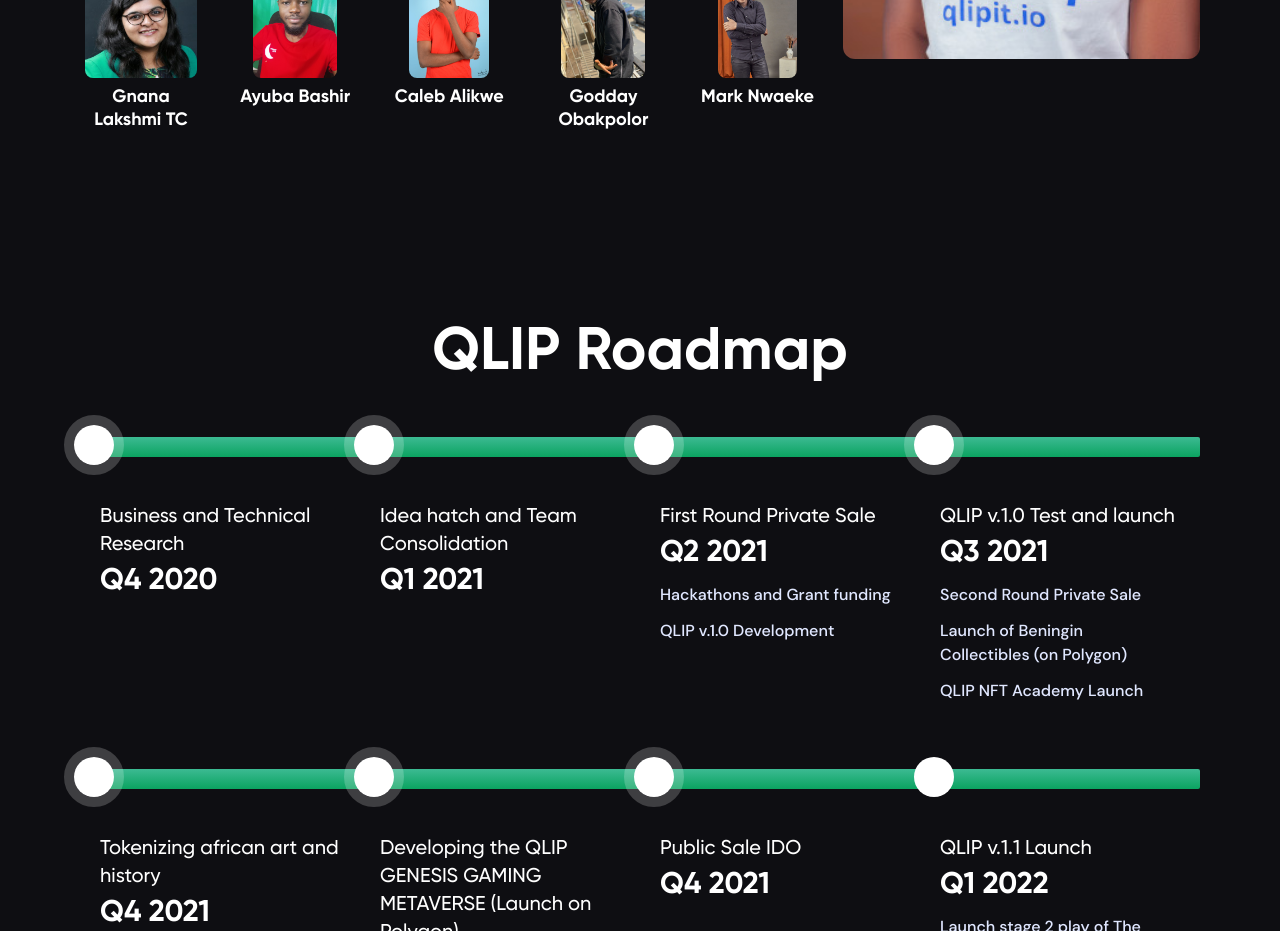
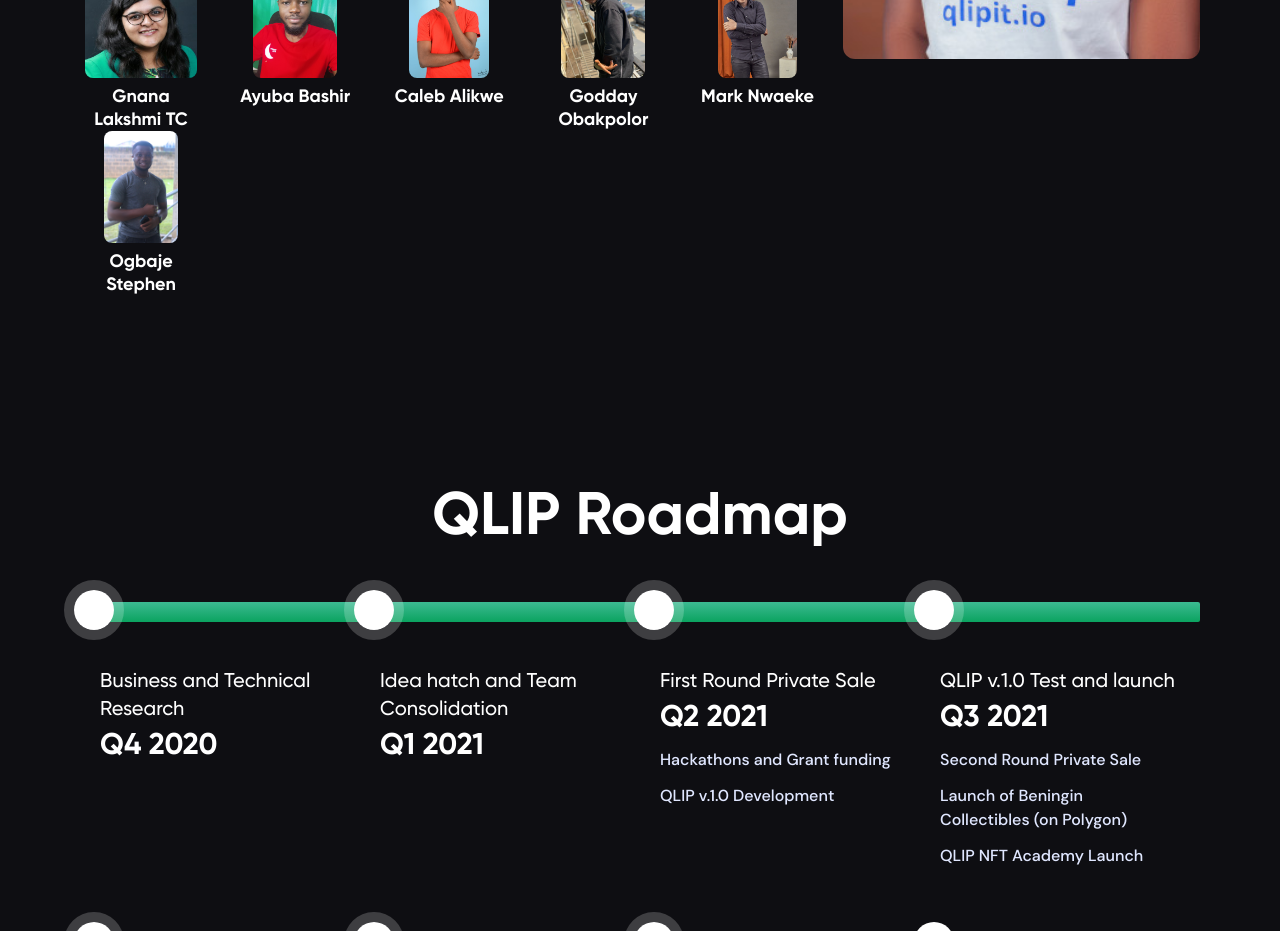
Before and after one commit to iemarjay/qlip, a Nuxt app: page / in a window 1280 px wide. Shown: the part 5620-6551 px from the top of the page. Built offline with nearby package versions, Linux system fonts and the light colour scheme.

Commit message:
added anozie to team

```diff
--- a/components/SectionTeam.vue
+++ b/components/SectionTeam.vue
@@ -182,6 +182,15 @@
             "He is also a music artist, singer, and songwriter.",
           ],
         },
+        {
+          image: "/team/anozie.jpg",
+          name: "Ogbaje Stephen",
+          nick: null,
+          role: null,
+          body: [
+            "Stephen is a  skilled, diligent, hardworking, and results-oriented individual who possesses a great deal of enthusiasm with high energy, creativity, and an excellent working attitude. I have a great ability to adapt to different working conditions, be it on my own or working as a team player. I am very passionate about building Blockchain/Crypto-related communities via key strategies for driving mass adoption and growth in Africa and by extension other part of the world.  ",
+          ],
+        },
       ],
     }
   },
```
Also changed, not shown: static/team/anozie.jpg (added).
